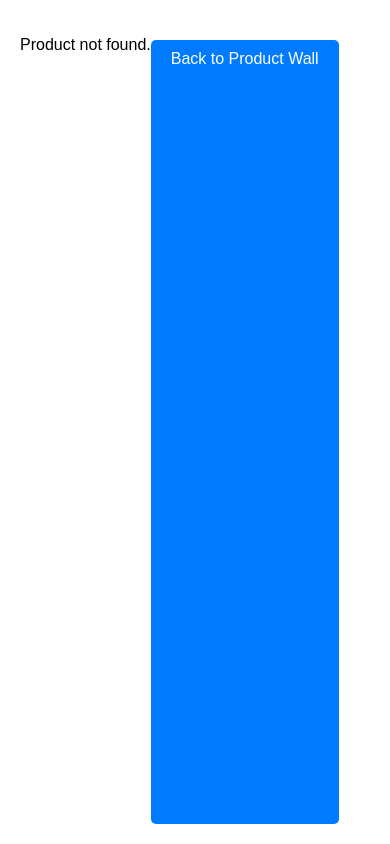
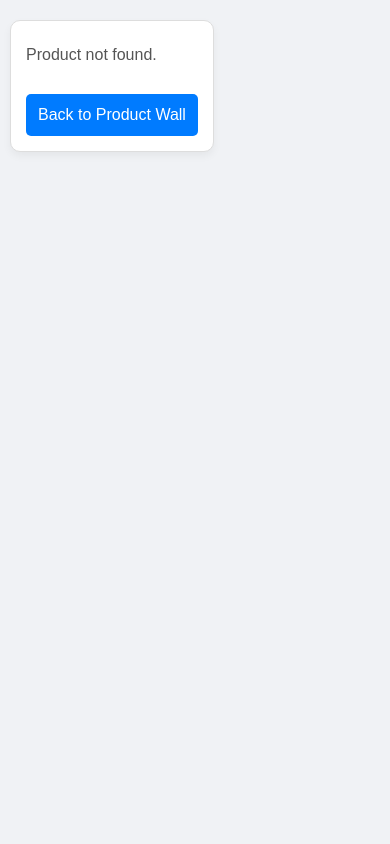
Before and after one commit to KishanVerosh/Computer-Store, a PHP site: page /product_details.php in a window 390 px wide. Run offline with PHP 8.4, Linux system fonts and the light colour scheme; data that the repository does not hold is empty.

Commit message:
security update for DB

```diff
--- a/db_connection.php
+++ b/db_connection.php
@@ -1,9 +1,12 @@
 <?php
+
+$env = parse_ini_file(__DIR__. '/.env');
+
 // Database connection
-$servername = "sql313.infinityfree.com";
-$username = "if0_38300532";
-$password = "0QZrmFZsjDFU";
-$dbname = "if0_38300532_store";
+$servername = $env['DB_HOST'];
+$username = $env['DB_USER'];
+$password = $env['DB_PASS'];
+$dbname = $env['DB_NAME'];
 
 $conn = new mysqli($servername, $username, $password, $dbname);
 
--- a/product_details.php
+++ b/product_details.php
@@ -2,11 +2,8 @@
 // Include the database connection file
 include 'db_connection.php';
 
-// Check if an ID is provided
 if (isset($_GET['id']) && is_numeric($_GET['id'])) {
     $product_id = $_GET['id'];
-
-    // Prepare the SQL statement
     $stmt = $conn->prepare("SELECT * FROM products WHERE id = ?");
     $stmt->bind_param("i", $product_id);
     $stmt->execute();
@@ -24,50 +21,63 @@ if (isset($_GET['id']) && is_numeric($_GET['id'])) {
     <meta name="viewport" content="width=device-width, initial-scale=1.0">
     <title>Product Details</title>
     <style>
+        * {
+            box-sizing: border-box;
+        }
+
         body {
             font-family: Arial, sans-serif;
             margin: 0;
             padding: 0;
-            height: 100%;
+            background-color: #f0f2f5;
         }
+
         .container {
             display: flex;
-            height: 100vh;
-            width: 100%;
+            flex-direction: row;
+            flex-wrap: wrap;
+            padding: 40px 20px;
+            gap: 20px;
+            justify-content: center;
+            align-items: flex-start;
+        }
+
+        .product-image,
+        .product-details {
+            background-color: #fff;
+            border: 1px solid #ddd;
+            border-radius: 10px;
             padding: 20px;
-            box-sizing: border-box;
+            box-shadow: 0 4px 8px rgba(0,0,0,0.05);
+            flex: 1 1 400px;
+            max-width: 500px;
         }
-        .product-image {
-            flex: 1;
-            max-width: 50%;
-            padding-right: 20px;
-        }
+
         .product-image img {
             width: 100%;
-            height: 100%;
-            object-fit: cover;
-            border-radius: 10px;
+            height: auto;
+            object-fit: contain;
+            border-radius: 8px;
         }
-        .product-details {
-            flex: 2;
-            max-width: 50%;
-            padding-left: 20px;
-            overflow-y: auto;
+
+        .product-header h1 {
+            margin-top: 0;
+            font-size: 28px;
+            color: #333;
         }
-        .product-header h1 {
-            margin: 20px 0;
-            font-size: 28px;
-        }
+
         .product-details p {
             margin: 10px 0;
             font-size: 18px;
             color: #555;
         }
+
         .price {
             font-size: 24px;
             color: #28a745;
             font-weight: bold;
         }
+
         .back-link {
             display: inline-block;
             margin-top: 20px;
@@ -77,6 +87,43 @@ if (isset($_GET['id']) && is_numeric($_GET['id'])) {
             text-decoration: none;
             border-radius: 5px;
         }
+
+        .back-link:hover {
+            background-color: #0056b3;
+        }
+
+        /* MOBILE RESPONSIVENESS */
+        @media (max-width: 768px) {
+            .container {
+                flex-direction: column;
+                padding: 20px 10px;
+            }
+
+            .product-image,
+            .product-details {
+                max-width: 100%;
+                flex: 1 1 100%;
+                padding: 15px;
+            }
+
+            .product-header h1 {
+                font-size: 22px;
+            }
+
+            .product-details p {
+                font-size: 16px;
+            }
+
+            .price {
+                font-size: 20px;
+            }
+
+            .back-link {
+                width: 100%;
+                text-align: center;
+                padding: 12px;
+            }
+        }
     </style>
 </head>
 <body>
@@ -85,6 +132,8 @@ if (isset($_GET['id']) && is_numeric($_GET['id'])) {
             <div class="product-image">
                 <?php if ($product['image']): ?>
                     <img src="<?php echo htmlspecialchars($product['image']); ?>" alt="Product Image">
+                <?php else: ?>
+                    <p>No image available.</p>
                 <?php endif; ?>
             </div>
             <div class="product-details">
@@ -98,8 +147,10 @@ if (isset($_GET['id']) && is_numeric($_GET['id'])) {
                 <a class="back-link" href="product_wall.php">Back to Product Wall</a>
             </div>
         <?php else: ?>
-            <p>Product not found.</p>
-            <a class="back-link" href="product_wall.php">Back to Product Wall</a>
+            <div class="product-details">
+                <p>Product not found.</p>
+                <a class="back-link" href="product_wall.php">Back to Product Wall</a>
+            </div>
         <?php endif; ?>
     </div>
 </body>
--- a/product_wall.php
+++ b/product_wall.php
@@ -83,6 +83,7 @@ $result = $stmt->get_result();
             flex-wrap: wrap;
             gap: 20px;
             padding: 20px;
+            padding-left: 100px;
         }
         .product-box {
             border: 1px solid #ddd;
```
Also changed, not shown: 1 other file.
